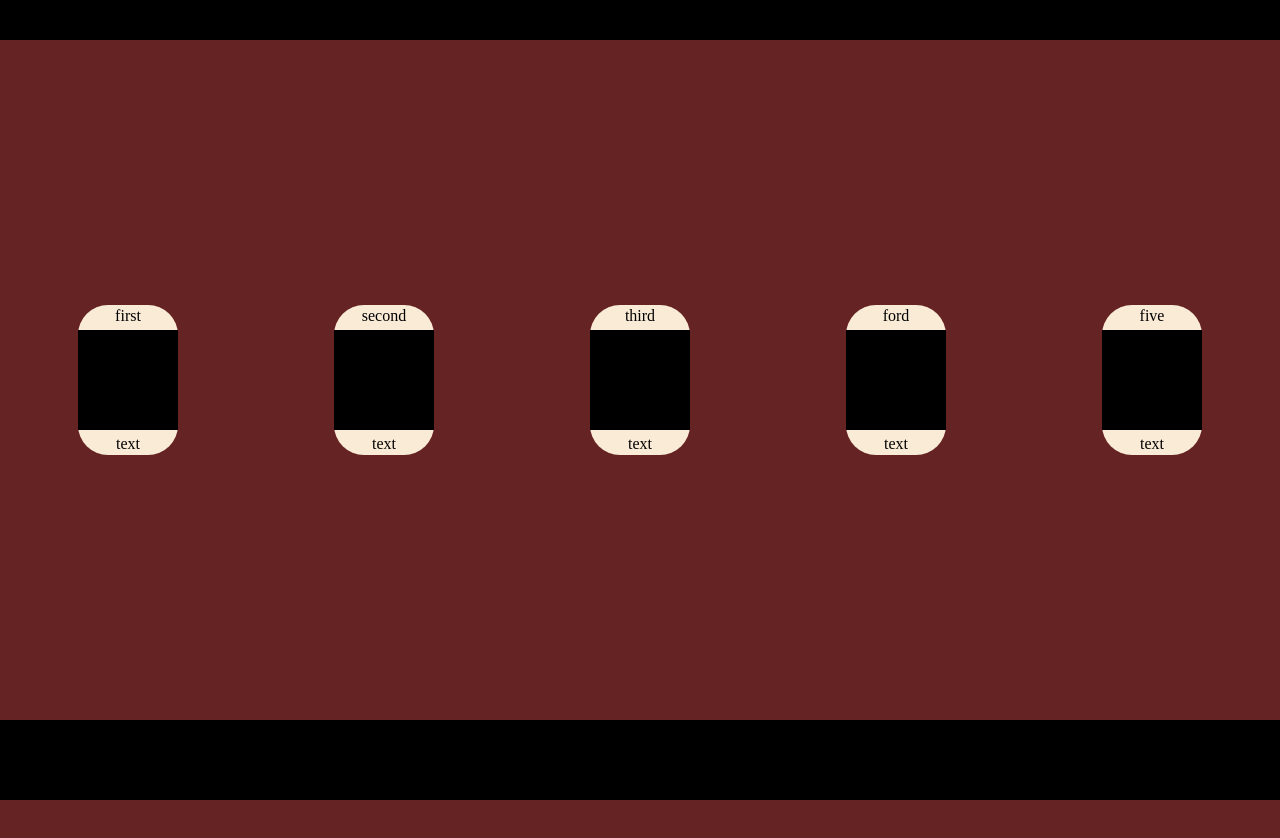
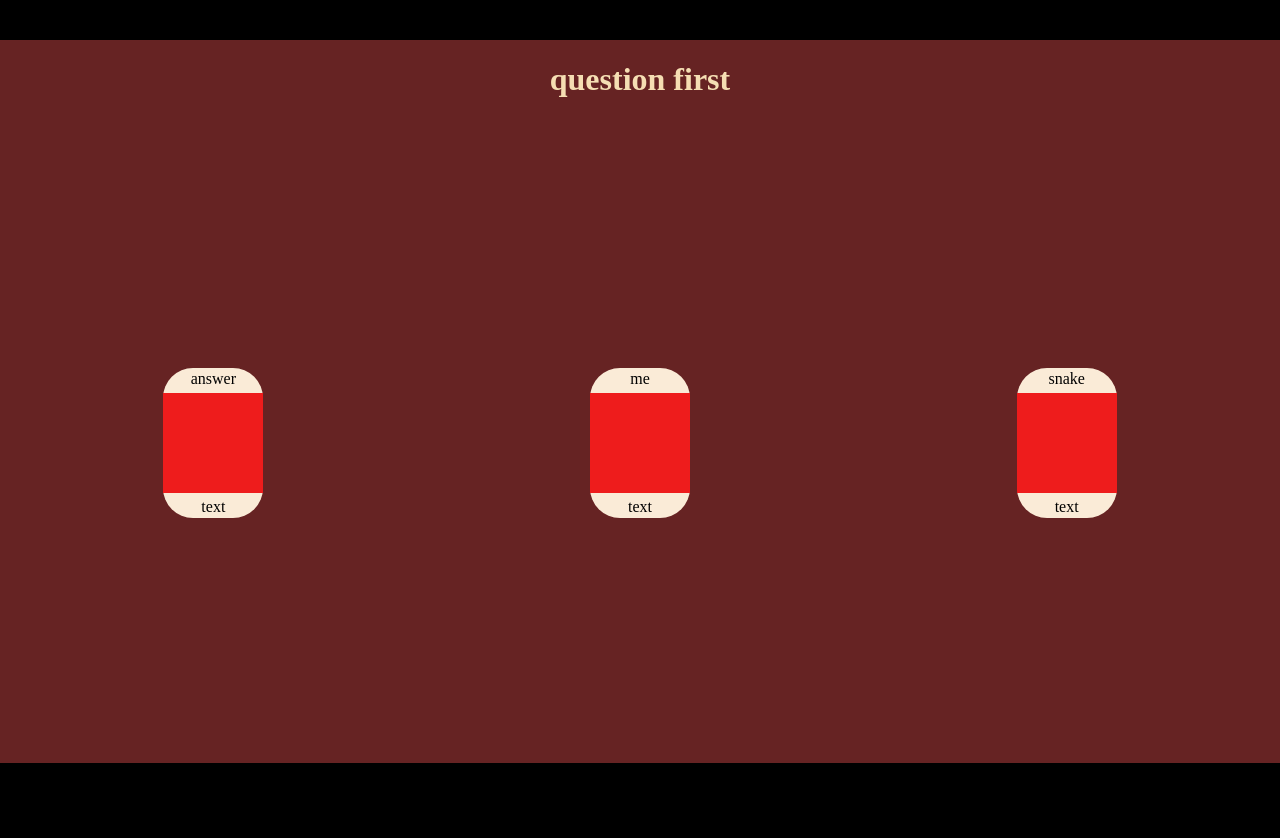
Before and after one commit to dygy/quiz_application, a React (Create React App) app: page / in a window 1280 px wide. Shown: the top 838 px of the page. Before the commit the page ends 800 px from the top, so only its background shows below. Built offline with nearby package versions, Linux system fonts and the light colour scheme.

Commit message:
now cards have waves, parsing from local JSON, after waves congratulating user

```diff
--- a/src/components/Container.jsx
+++ b/src/components/Container.jsx
@@ -1,11 +1,19 @@
 import React, { Component } from "react";
 import Element from "./Element";
+import data from "../data/questions.json";
+
+const ReactDOM = require("react-dom");
 class Container extends Component {
+  state={
+    renderChildes:true,
+    finish:false
+  }
+  current=0
+  data=data;
   childes = [];
-  data = ["first", "second", "third", "ford", "five"];
   level = 0;
   moveDown = (index) => {
-    this.level -= 5;
+    this.level -= 10;
     this.childes.forEach((elem, i) => {
       if (elem.current) {
         elem.current.move(index === i ? this.level * -1 : this.level);
@@ -18,29 +26,44 @@ class Container extends Component {
         return this.moveDown(index);
       }, 16.6);
     } else {
-      sessionStorage.setItem("answer", this.data[index]);
-      this.level = 0;
-      this.render();
+      sessionStorage.setItem(this.current, this.data[index]);
+      this.setState({renderChildes:false})
+      this.childes=[];
+      setTimeout(this.nextWave,1000)
     }
   };
+  nextWave=()=>{
+    if (this.data.questions.length>this.current+1){
+      this.current +=1;
+      this.level = 0;
+      this.setState({renderChildes:true})
+    }
+    else {
+      this.setState({finish:true})
+    }
+  }
   render() {
     return (
       <>
+        <h1> {this.state.finish?"Congratulations, you've done this!":this.data.questions[this.current].title}</h1>
         <div className={"container"}>
-          {this.data.map((name, index) => {
+          {this.state.renderChildes?this.data.questions[this.current].answers.map((answer, index) => {
             const ref = React.createRef();
             this.childes.push(ref);
             return (
               <Element
+                id={index}
                 ref={ref}
                 clickFunction={() => {
-                  this.moveDown(index);
+                  if (this.level===0){
+                    this.moveDown(index);
+                  }
                 }}
-                title={name}
+                title={answer}
                 top={this.level}
               />
             );
-          })}
+          }):""}
         </div>
       </>
     );
--- a/src/components/Element.jsx
+++ b/src/components/Element.jsx
@@ -8,11 +8,10 @@ class Element extends Component {
     this.setState({ top: `${top}px`, transform: `rotateY(${top}deg)` });
   };
   render() {
-    console.log(this);
     return (
       <div
         style={{ top: this.state.top, transform: this.state.transform }}
-        id={this.props.key}
+        id={this.props.id}
         onClick={this.props.clickFunction}
         className={"element"}
       >
--- /dev/null
+++ b/src/data/questions.json
@@ -0,0 +1,12 @@
+{
+  "questions": [
+    {
+      "title": "question first",
+      "answers":["answer","me","snake"]
+    },
+    {
+      "title": "question second",
+      "answers":["answer","me","snake"]
+    }
+  ]
+}
--- a/src/styles/style.css
+++ b/src/styles/style.css
@@ -6,7 +6,7 @@ body {
 }
 body .container {
   z-index: 0;
-  height: 85vh;
+  height: 80vh;
   display: flex;
   flex-direction: row;
   flex-flow: wrap;
@@ -31,9 +31,13 @@ body .container .element p {
 body .container .element .box {
   width: 100%;
   padding-top: 100%;
-  background-color: black;
+  background-color: #ee1c1c;
 }
-
+body h1{
+  text-align: center;
+  color: wheat;
+  height: 5vh;
+}
 body .navbar {
   z-index: 2;
   width: 100vw;
```
